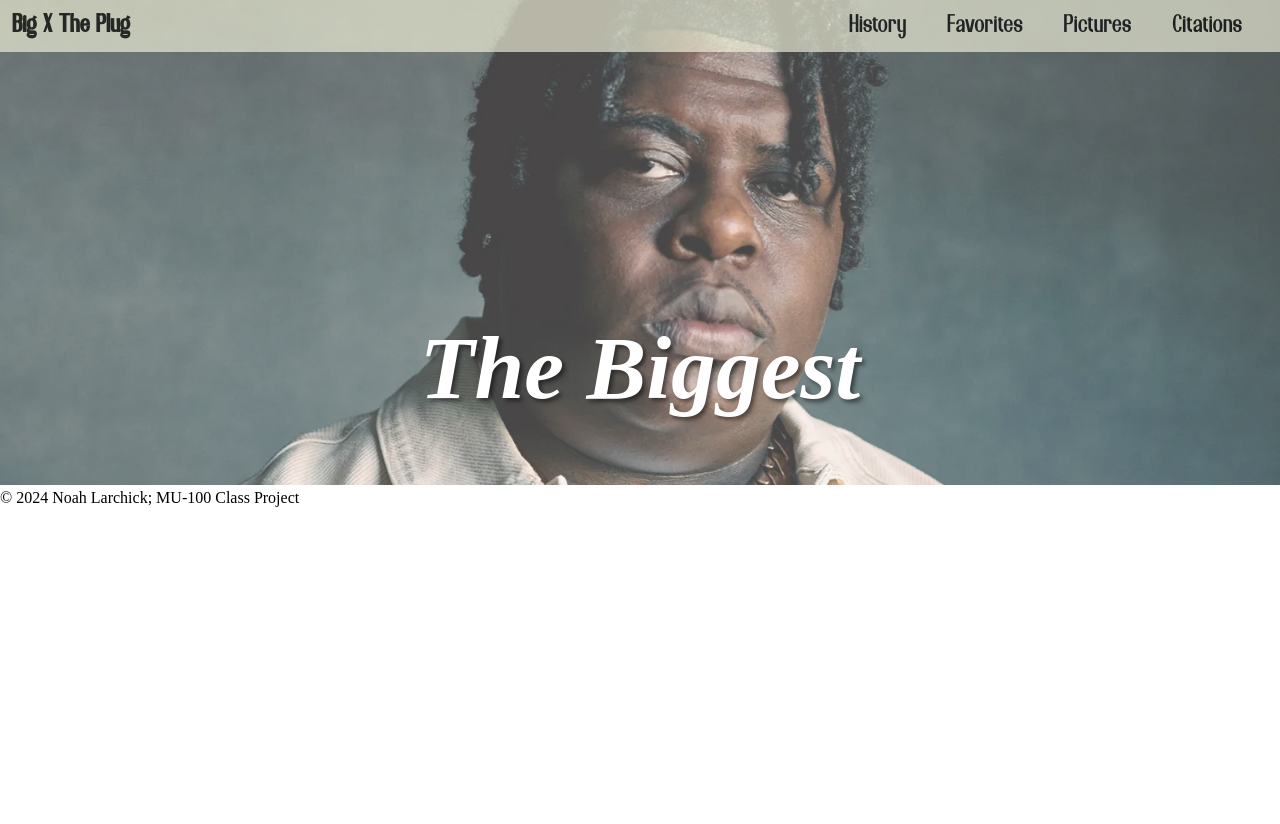
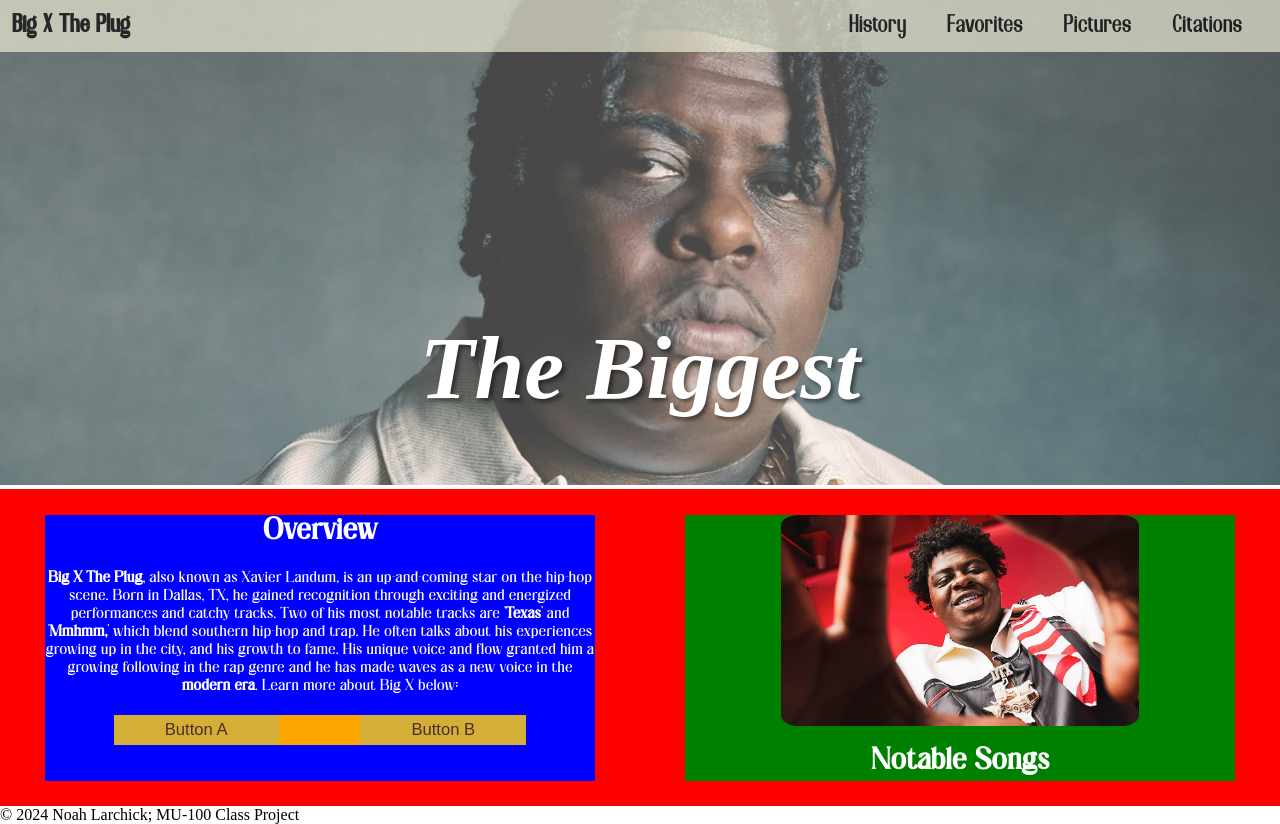
Before and after one commit to nLarchick/nLarchick.github.io, a plain HTML site: page index.html in a window 1280 px wide. Before the commit the page ends 800 px from the top, so only its background shows below. Drawn offline with Linux system fonts and the light colour scheme.

Commit message:
Added columns to content, as well as a paragraph and buttons.

```diff
--- a/index.html
+++ b/index.html
@@ -23,7 +23,27 @@
             <p class="txt_overlay">The Biggest</p>
         </div>
 
-        <div class="content">
+        <div class="main">
+            <div class="contentLeft">
+                <h2>Overview</h2>
+                <p>
+                    <b>Big X The Plug</b>, also known as Xavier Landum, is an up-and-coming star on the hip-hop
+                    scene. Born in Dallas, TX, he gained recognition through exciting and energized
+                    performances and catchy tracks. Two of his most notable tracks are <b>'Texas'</b> and
+                    <b>'Mmhmm,'</b> which blend southern hip-hop and trap. He often talks about his experiences
+                    growing up in the city, and his growth to fame. His unique voice and flow granted him
+                    a growing following in the rap genre and he has made waves as a new voice in the <b>modern era</b>.
+                    Learn more about Big X below:
+                </p>
+                <div class="button-container">
+                    <button class="buttonLeft">Button A</button>
+                    <button class="buttonLeft">Button B</button>
+                </div>
+            </div>
+            <div class="contentRight">
+                <img src="pictures\BigXHands.jpg" alt="Big X Himself" width="65%" style="border-radius: 5%">
+                <h2>Notable Songs</h2>
+            </div>
         </div>
     </main>
 
--- a/style.css
+++ b/style.css
@@ -5,8 +5,13 @@
 }
 
 @font-face {
-    font-family: 'SiteFont';
+    font-family: 'HeaderFont';
     src: url('fonts/RegentiaNeoveleRegular.ttf') format('truetype');
+}
+
+@font-face {
+    font-family: 'MainFont';
+    src: url('fonts/AliceFairy.ttf') format('truetype');
 }
 
 .heading {
@@ -24,7 +29,7 @@
 }
 
 .heading h1 {
-    font-family: 'SiteFont', sans-serif;
+    font-family: 'HeaderFont', sans-serif;
     color: black;
     font-size: 2vw;
 }
@@ -42,7 +47,7 @@
 }
 
 .navigation a {
-    font-family: 'SiteFont', sans-serif;
+    font-family: 'HeaderFont', sans-serif;
     color: black;
     text-decoration: none;
     transition: color 0.3s ease;
@@ -68,3 +73,65 @@
     font-weight: bold;
     font-style: italic;
 }
+
+.main {
+    font-family: 'MainFont', sans-serif;
+    background-color: red;
+    display: flex;
+    justify-content: space-around;
+    padding-top: 2vw;
+    padding-bottom: 2vw;
+}
+
+.main h2 {
+    color: white;
+    font-size: 2.5vw;
+    font-weight: bold;
+}
+
+.main p {
+    color: white;
+    font-size: 1.3vw;
+    text-align: center;
+}
+
+.contentLeft {
+    display: flex;
+    flex-direction: column;
+    align-items: center;
+    width: 43%;
+    background-color: blue;
+    gap: 1.5vw;
+}
+
+.button-container {
+    display: flex;
+    flex-direction: row;
+    background-color: orange;
+    justify-content: space-between;
+    width: 75%;
+}
+
+.buttonLeft {
+    font-family: 'SiteFont', sans-serif;
+    background-color: #D4AF37;
+    color: #4B2E2E;
+    padding: .4vw 4vw;
+    border: none;
+    border-radius: 8%;
+    font-size: 1.3vw;
+    transition: color 0.5s ease;
+}
+
+.buttonLeft:hover {
+    color: black;
+}
+
+.contentRight {
+    display: flex;
+    flex-direction: column;
+    align-items: center;
+    width: 43%;
+    background-color: green;
+    gap: 1.5vw;
+}
```
Also changed, not shown: fonts/AliceFairy.ttf (added), fonts/OddlyCalmingRegular.ttf (deleted), pictures/BigXAlbumCover.jpg, pictures/BigXHands.jpg (added).
